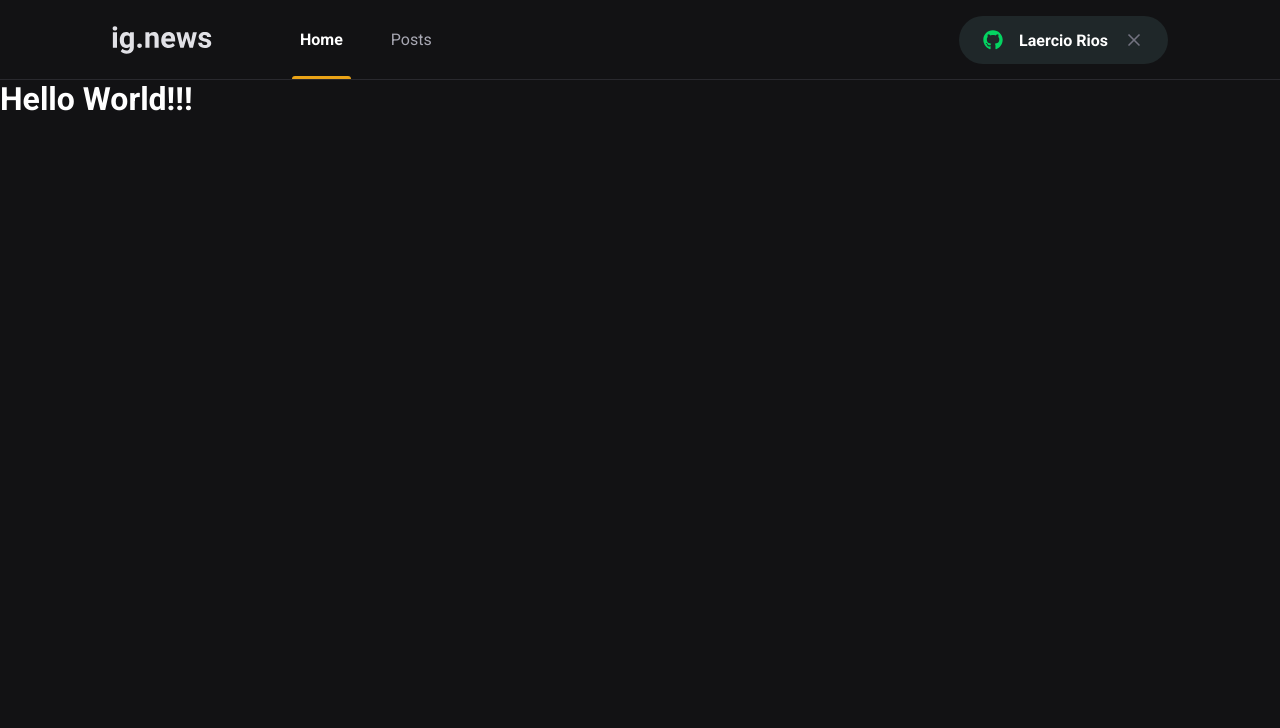
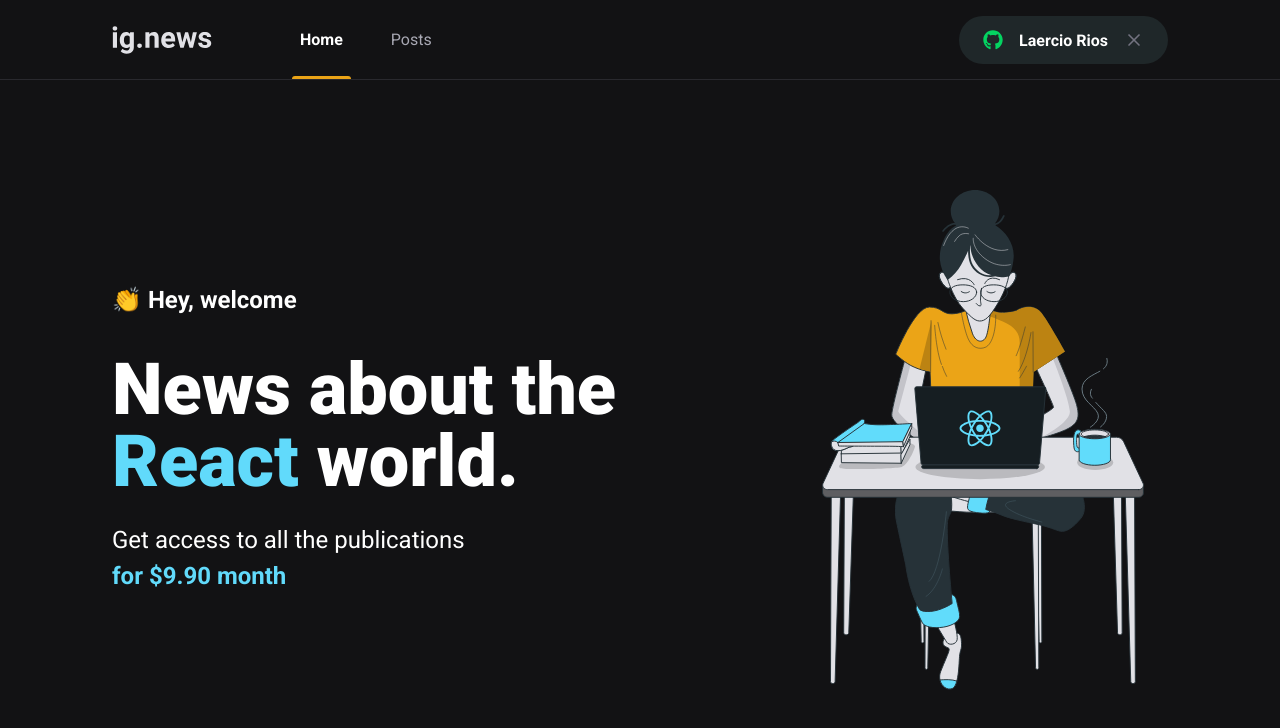
Before and after one commit to LaercioSR/ig-new, a Next.js app: page / in a window 1280 px wide. Shown: the top 728 px of the page. Built offline with nearby package versions, Linux system fonts and the light colour scheme; a web font is replaced by a local one.

Commit message:
:sparkles: Created home

```diff
--- a/src/Components/Header/index.tsx
+++ b/src/Components/Header/index.tsx
@@ -6,7 +6,13 @@
   return (
     <header className={styles.headerContainer}>
       <div className={styles.headerContent}>
-        <Image src="/images/logo.svg" alt="ig.news" width={100} height={100} />
+        <Image
+          layout="fixed"
+          src="/images/logo.svg"
+          alt="ig.news"
+          width={100}
+          height={100}
+        />
         <nav>
           <a href="" className={styles.active}>
             Home
--- /dev/null
+++ b/src/pages/home.module.scss
@@ -0,0 +1,41 @@
+.contentContainer {
+  max-width: 1120px;
+  margin: 0 auto;
+  padding: 0 2rem;
+  height: calc(100vh - 5rem);
+
+  display: flex;
+  align-items: center;
+  justify-content: space-between;
+}
+
+.hero {
+  max-width: 600;
+
+  > span {
+    font-size: 1.5rem;
+    font-weight: bold;
+  }
+
+  h1 {
+    font-size: 4.5rem;
+    line-height: 4.5rem;
+    font-weight: 900;
+    margin-top: 2.5rem;
+
+    span {
+      color: var(--cyan-500);
+    }
+  }
+
+  p {
+    font-size: 1.5rem;
+    line-height: 2.25rem;
+    margin-top: 1.5rem;
+
+    span {
+      color: var(--cyan-500);
+      font-weight: bold;
+    }
+  }
+}
--- a/src/pages/index.tsx
+++ b/src/pages/index.tsx
@@ -1,12 +1,35 @@
 import Head from "next/head";
+import Image from "next/image";
+
+import styles from "./home.module.scss";
 
 export default function Home() {
   return (
     <>
       <Head>
-        <title>Inicio | ig.news</title>
+        <title>Home | ig.news</title>
       </Head>
-      <h1>Hello World!!!</h1>
+
+      <main className={styles.contentContainer}>
+        <section className={styles.hero}>
+          <span>👏 Hey, welcome</span>
+          <h1>
+            News about the <span>React</span> world.
+          </h1>
+          <p>
+            Get access to all the publications <br />
+            <span>for $9.90 month</span>
+          </p>
+        </section>
+
+        <Image
+          src="/images/avatar.svg"
+          alt="Girl coding"
+          layout="fixed"
+          width={500}
+          height={500}
+        />
+      </main>
     </>
   );
 }
```
